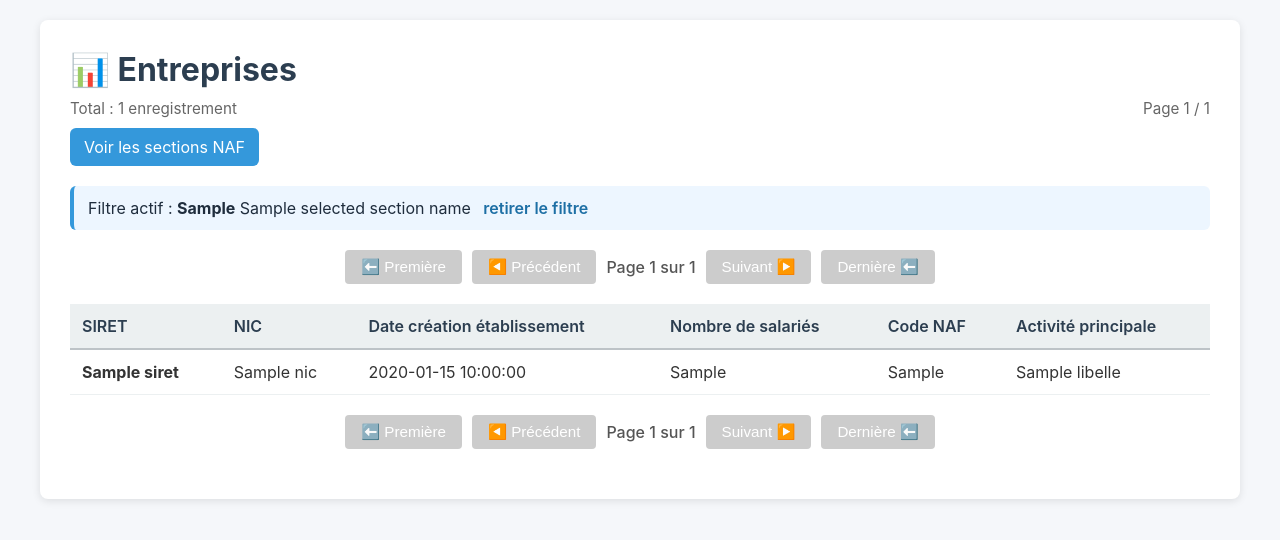
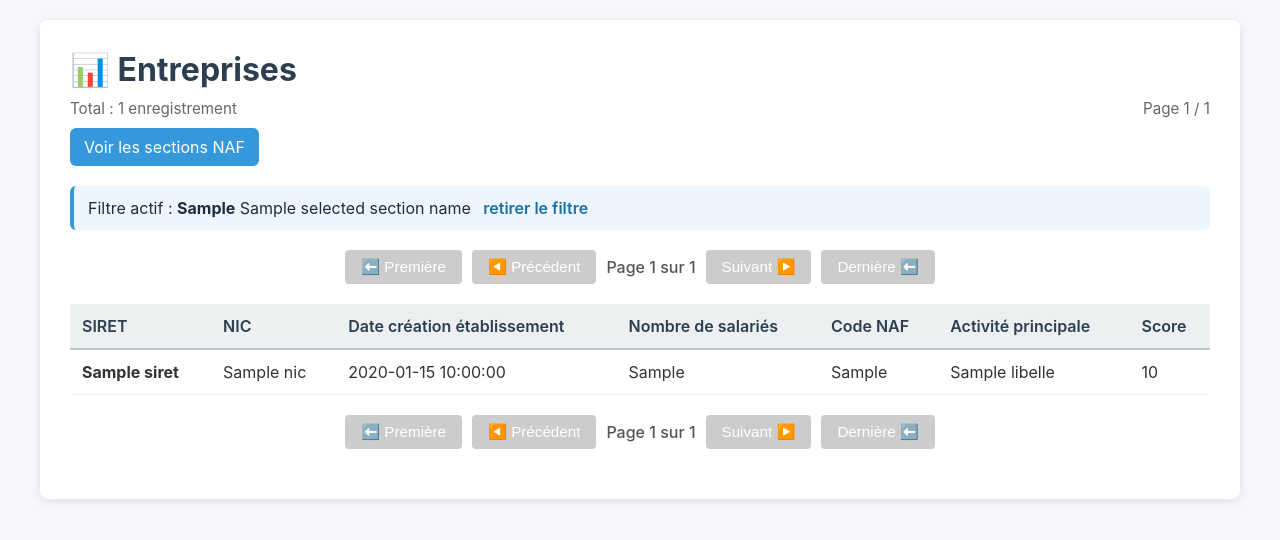
Before and after one commit to eloiseschmitt/companies_selling, a FastAPI app: template templates/index.html in a window 1280 px wide. Shown: the top 540 px of the page. Run offline with FastAPI, Linux system fonts and the light colour scheme; the template is opened without the code that fills it: most values are stand-ins (such as "Sample title", 1, 10 or a date in 2020).

Commit message:
Un 1er score est établi en fonction de l'age et de l'effectif de l'entreprise

```diff
--- a/main.py
+++ b/main.py
@@ -2,6 +2,7 @@ from fastapi import FastAPI, Request
 from fastapi.templating import Jinja2Templates
 import sqlite3
 import os
+from datetime import date, datetime
 from constants import MAPPING_HEADCOUNT
 
 BASE_DIR = os.path.dirname(os.path.abspath(__file__))
@@ -125,6 +126,43 @@ def build_section_filter_clause(section_code: str | None) -> tuple[str, list[str
     return " WHERE activitePrincipaleEtablissement LIKE ?", [f"{normalized_code}%"]
 
 
+def company_is_older_than_30_years(creation_date: str | None) -> bool:
+    """Retourne True si la date de création a plus de 30 ans."""
+    if not creation_date:
+        return False
+
+    try:
+        parsed_date = datetime.strptime(creation_date, "%Y-%m-%d").date()
+    except ValueError:
+        return False
+
+    today = date.today()
+    age = today.year - parsed_date.year - (
+        (today.month, today.day) < (parsed_date.month, parsed_date.day)
+    )
+    return age > 30
+
+
+def company_headcount_is_between_6_and_19(headcount_code: str | None) -> bool:
+    """Retourne True si le nombre de salariés est > 5 et < 20."""
+    return headcount_code in {"03", "11"}
+
+
+def compute_company_score(company: dict) -> int:
+    """Calcule le score métier affiché dans le tableau."""
+    score = 0
+
+    if company_is_older_than_30_years(company.get("dateCreationEtablissement")):
+        score += 3
+
+    if company_headcount_is_between_6_and_19(
+        company.get("trancheEffectifsEtablissement")
+    ):
+        score += 2
+
+    return score
+
+
 @app.get("/")
 def home(request: Request, page: int = 1, limit: int = 50, section: str | None = None):
     """Affiche la page HTML avec les données des entreprises."""
@@ -163,6 +201,7 @@ def home(request: Request, page: int = 1, limit: int = 50, section: str | None =
     companies_list = [
         {
             **dict(row),
+            "score": compute_company_score(dict(row)),
             "trancheEffectifsEtablissement": MAPPING_HEADCOUNT.get(
                 dict(row).get("trancheEffectifsEtablissement"),
                 dict(row).get("trancheEffectifsEtablissement"),
--- a/templates/index.html
+++ b/templates/index.html
@@ -213,8 +213,10 @@
 
         <div class="pagination">
             {% if page > 1 %}
-            <a href="/?page=1{% if selected_section %}&section={{ selected_section }}{% endif %}"><button>⬅️ Première</button></a>
-            <a href="/?page={{ page - 1 }}{% if selected_section %}&section={{ selected_section }}{% endif %}"><button>◀️ Précédent</button></a>
+            <a href="/?page=1{% if selected_section %}&section={{ selected_section }}{% endif %}"><button>⬅️
+                    Première</button></a>
+            <a href="/?page={{ page - 1 }}{% if selected_section %}&section={{ selected_section }}{% endif %}"><button>◀️
+                    Précédent</button></a>
             {% else %}
             <button disabled>⬅️ Première</button>
             <button disabled>◀️ Précédent</button>
@@ -222,8 +224,11 @@
 
             <span>Page {{ page }} sur {{ total_pages }}</span>
 
-            {% if page < total_pages %} <a href="/?page={{ page + 1 }}{% if selected_section %}&section={{ selected_section }}{% endif %}"><button>Suivant ▶️</button></a>
-                <a href="/?page={{ total_pages }}{% if selected_section %}&section={{ selected_section }}{% endif %}"><button>Dernière ⬅️</button></a>
+            {% if page < total_pages %} <a
+                href="/?page={{ page + 1 }}{% if selected_section %}&section={{ selected_section }}{% endif %}">
+                <button>Suivant ▶️</button></a>
+                <a href="/?page={{ total_pages }}{% if selected_section %}&section={{ selected_section }}{% endif %}"><button>Dernière
+                        ⬅️</button></a>
                 {% else %}
                 <button disabled>Suivant ▶️</button>
                 <button disabled>Dernière ⬅️</button>
@@ -239,13 +244,15 @@
                     <th>Nombre de salariés</th>
                     <th>Code NAF</th>
                     <th>Activité principale</th>
+                    <th>Score</th>
                 </tr>
             </thead>
             <tbody>
                 {% for company in companies %}
                 {% if company.row_type == "section" %}
-                <tr class="section-row section-level-{{ company.section_level }}" data-section-level="{{ company.section_level }}">
-                    <td colspan="6">
+                <tr class="section-row section-level-{{ company.section_level }}"
+                    data-section-level="{{ company.section_level }}">
+                    <td colspan="7">
                         <span class="section-toggle">▾</span>
                         <span class="section-code">{{ company.section_code }}</span>
                         <span>{{ company.section_name }}</span>
@@ -259,6 +266,7 @@
                     <td>{{ company.trancheEffectifsEtablissement }}</td>
                     <td>{{ company.activitePrincipaleEtablissement }}</td>
                     <td>{{ company.libelle }}</td>
+                    <td>{{ company.score }}</td>
                 </tr>
                 {% endif %}
                 {% endfor %}
@@ -267,8 +275,10 @@
 
         <div class="pagination">
             {% if page > 1 %}
-            <a href="/?page=1{% if selected_section %}&section={{ selected_section }}{% endif %}"><button>⬅️ Première</button></a>
-            <a href="/?page={{ page - 1 }}{% if selected_section %}&section={{ selected_section }}{% endif %}"><button>◀️ Précédent</button></a>
+            <a href="/?page=1{% if selected_section %}&section={{ selected_section }}{% endif %}"><button>⬅️
+                    Première</button></a>
+            <a href="/?page={{ page - 1 }}{% if selected_section %}&section={{ selected_section }}{% endif %}"><button>◀️
+                    Précédent</button></a>
             {% else %}
             <button disabled>⬅️ Première</button>
             <button disabled>◀️ Précédent</button>
@@ -276,8 +286,11 @@
 
             <span>Page {{ page }} sur {{ total_pages }}</span>
 
-            {% if page < total_pages %} <a href="/?page={{ page + 1 }}{% if selected_section %}&section={{ selected_section }}{% endif %}"><button>Suivant ▶️</button></a>
-                <a href="/?page={{ total_pages }}{% if selected_section %}&section={{ selected_section }}{% endif %}"><button>Dernière ⬅️</button></a>
+            {% if page < total_pages %} <a
+                href="/?page={{ page + 1 }}{% if selected_section %}&section={{ selected_section }}{% endif %}">
+                <button>Suivant ▶️</button></a>
+                <a href="/?page={{ total_pages }}{% if selected_section %}&section={{ selected_section }}{% endif %}"><button>Dernière
+                        ⬅️</button></a>
                 {% else %}
                 <button disabled>Suivant ▶️</button>
                 <button disabled>Dernière ⬅️</button>
```
